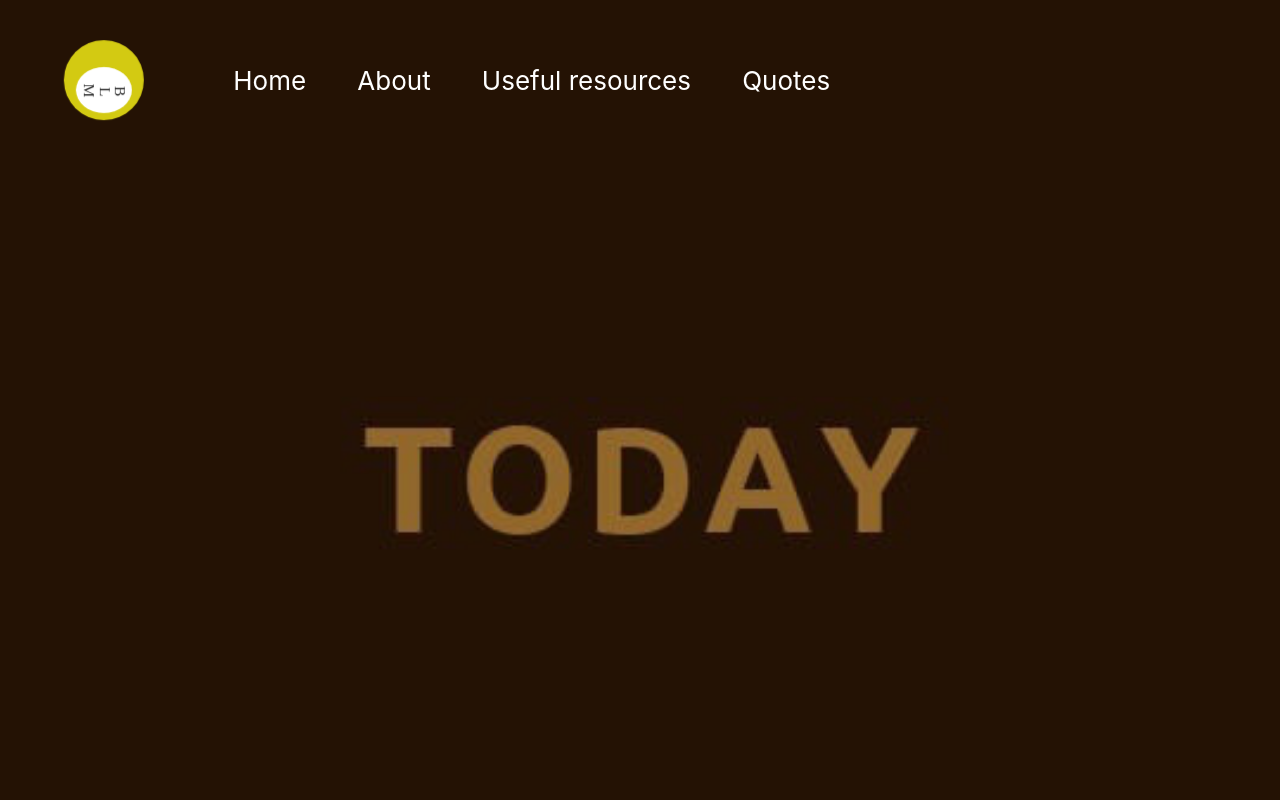
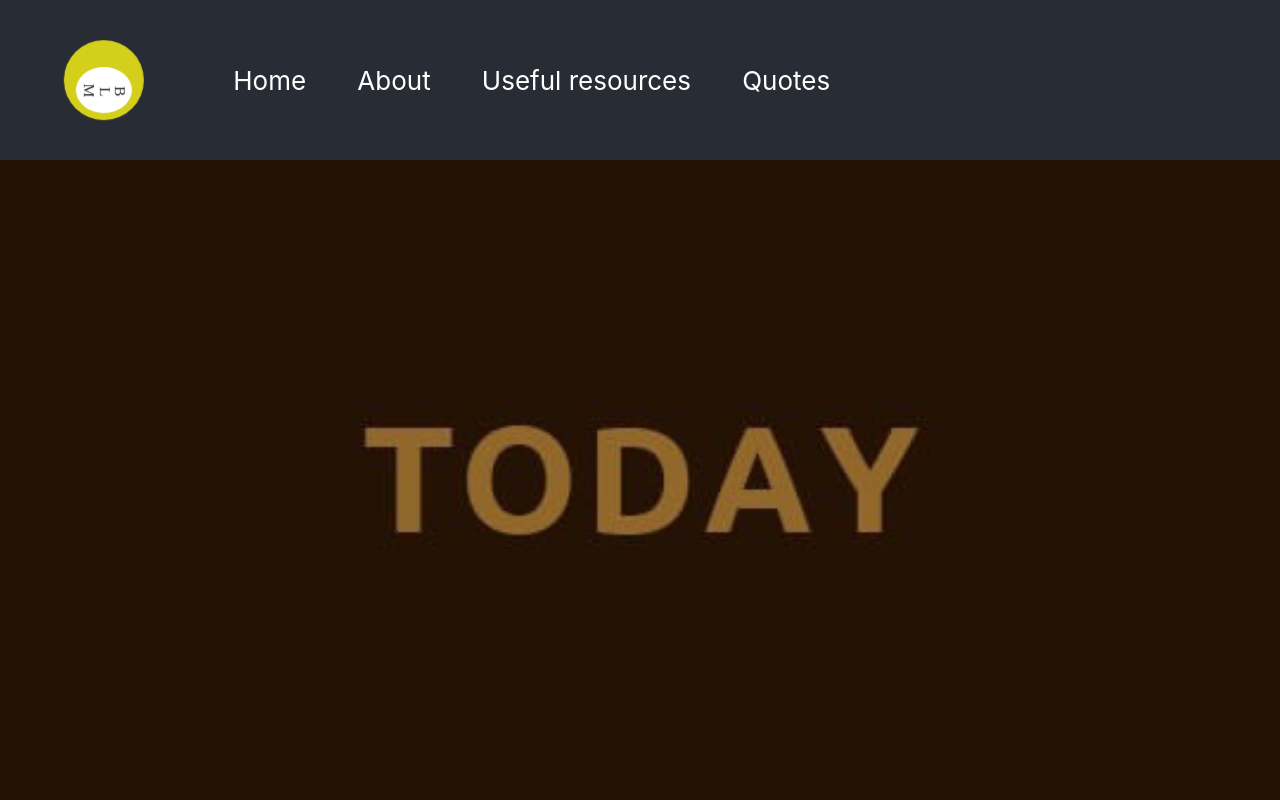
Before and after one commit to JenniferByttner/SummerProject, a React (Create React App) app: page /quotes in a window 1280 px wide. Shown: the top 800 px of the page. Built offline with nearby package versions, Linux system fonts and the light colour scheme.

Commit message:
small design changes

```diff
--- a/src/App.css
+++ b/src/App.css
@@ -175,7 +175,7 @@ body, html {
 }
 
 .header {
-  background: #241204;
+  background: #282c34;
   min-height: 20vh;
   display: flex;
   flex-direction: row;
--- a/src/Home.js
+++ b/src/Home.js
@@ -7,10 +7,6 @@ function Home() {
   return (
     <div className="App">
       <body>
-      <div className="parallaxToday"></div>
-        <div className="parallaxTomorow"></div>
-        <div className="parallaxEveryday"></div>
-        <div className="parallaxBMLPic"></div>
       <div className="parallax">
       <h1>[Insert powerful message]</h1>
       </div>
```
